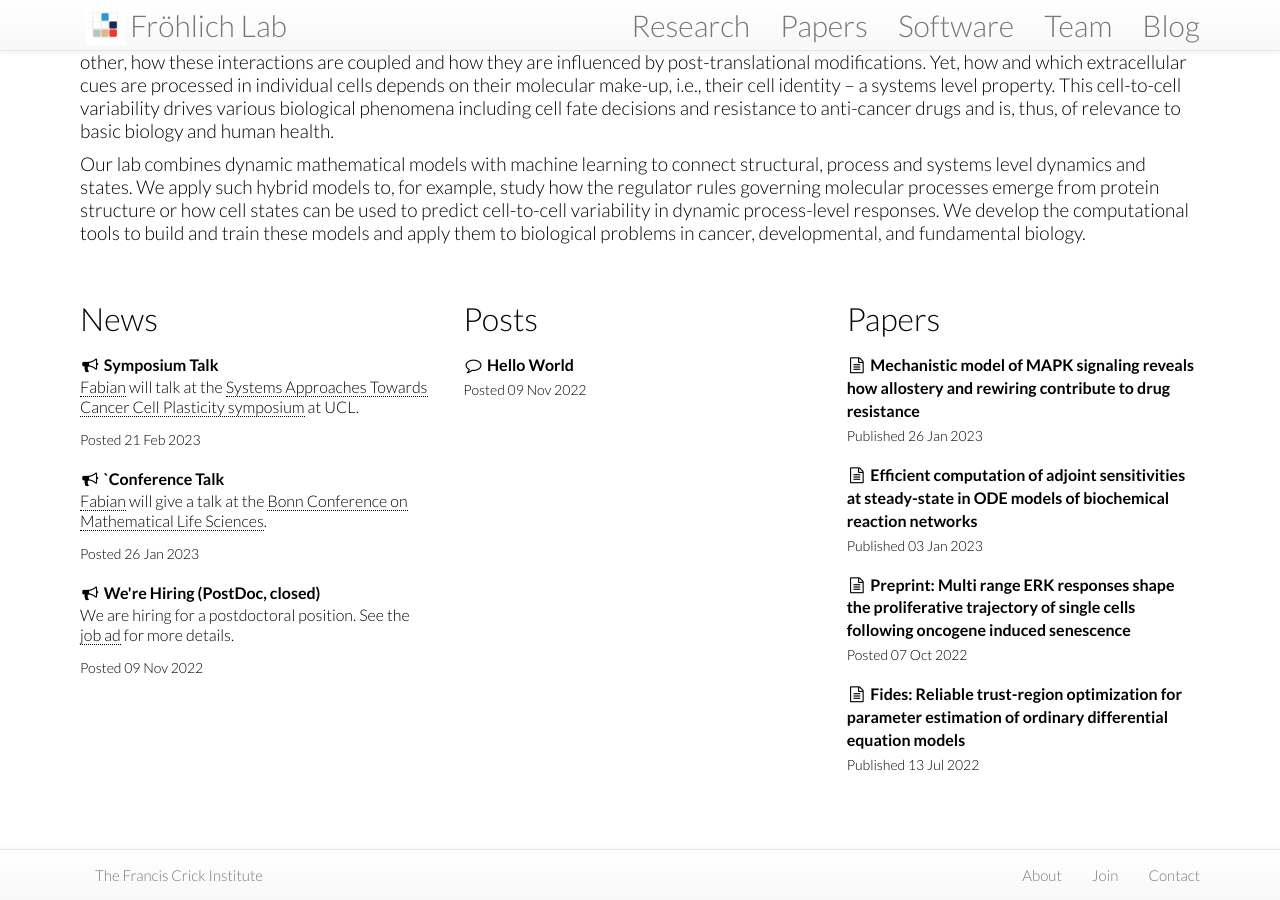
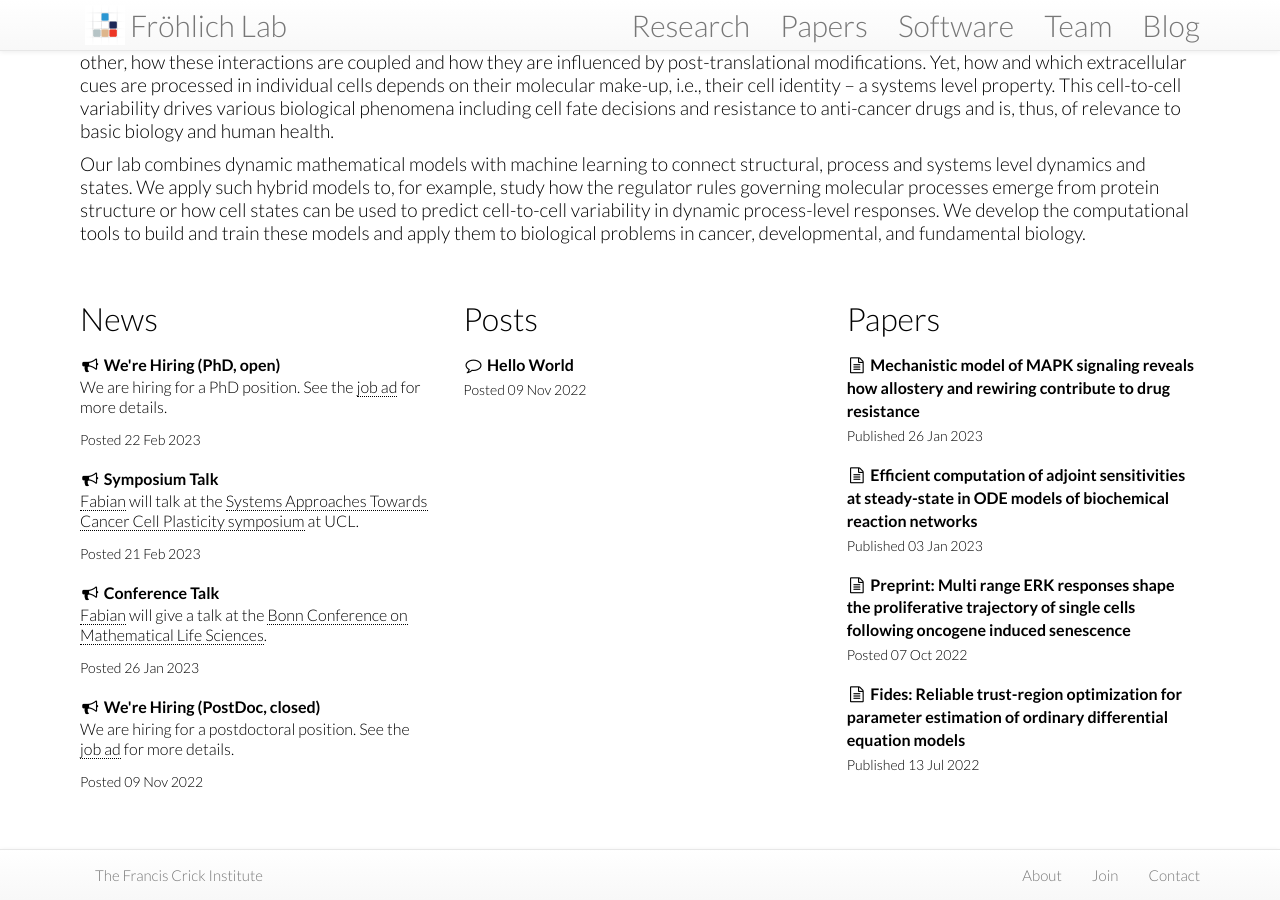
Before and after one commit to frohlich-lab/frohlichlab.github.io, a Jekyll site: the page built from index.html, in a window 1280 px wide and 900 px high, scrolled down 569 px. Built offline with Jekyll 4.4.1, drawn with Linux system fonts in a browser that asks for light colours; nearby versions of some CDN libraries.

```diff
--- /dev/null
+++ b/news/_posts/2023-02-22-phd-hiring.md
@@ -0,0 +1,8 @@
+---
+layout: post
+title: "We're Hiring (PhD, open)"
+tag: recruitment
+---
+We are hiring for a PhD position. See the [job ad] for more details.
+
+[job ad]: https://www.crick.ac.uk/careers-study/vacancies/2023-01-19-frohlich-lab-structure-based-modelling-of-molecular-processes
```
Also changed, not shown: news/_posts/2023-01-26-life-sciences-bonn.md (+1 -1 lines), .github/workflows/jekyll.yml, 1 other file.
